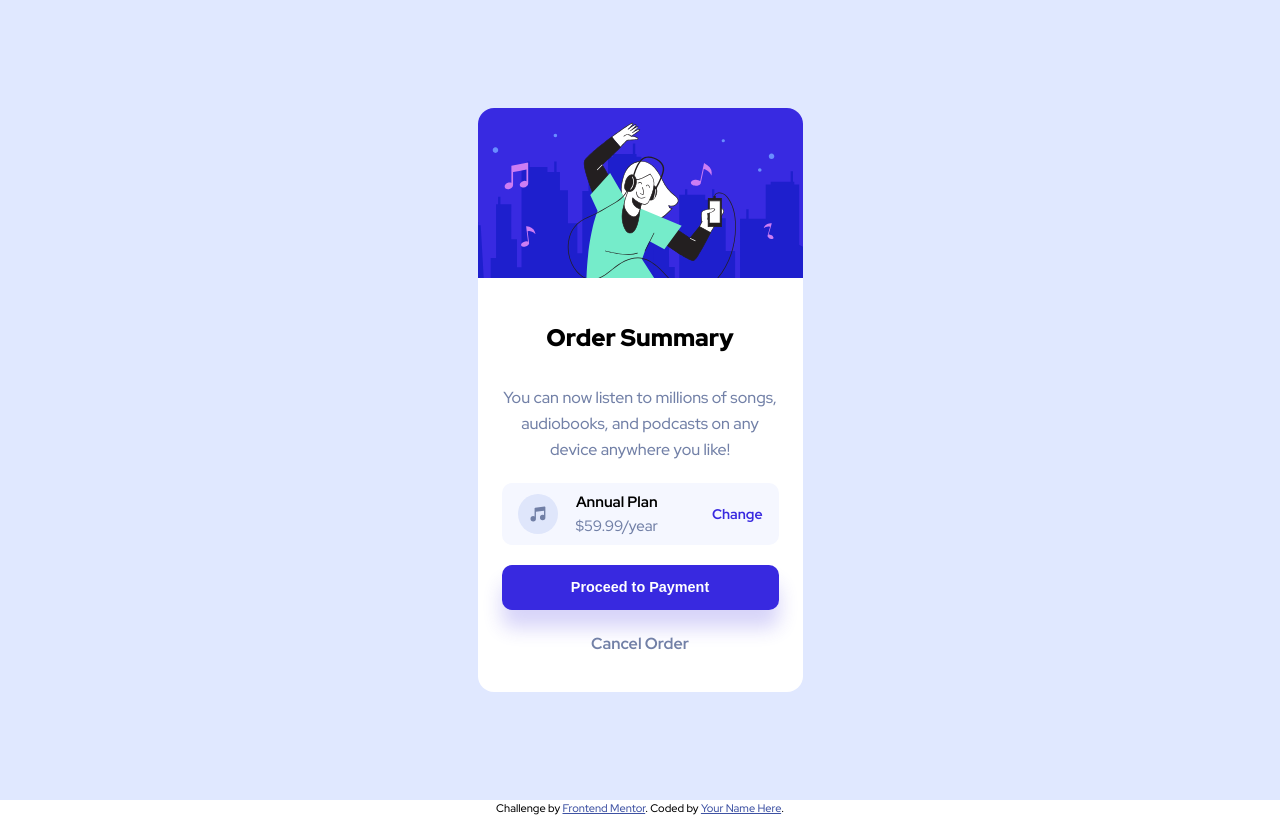
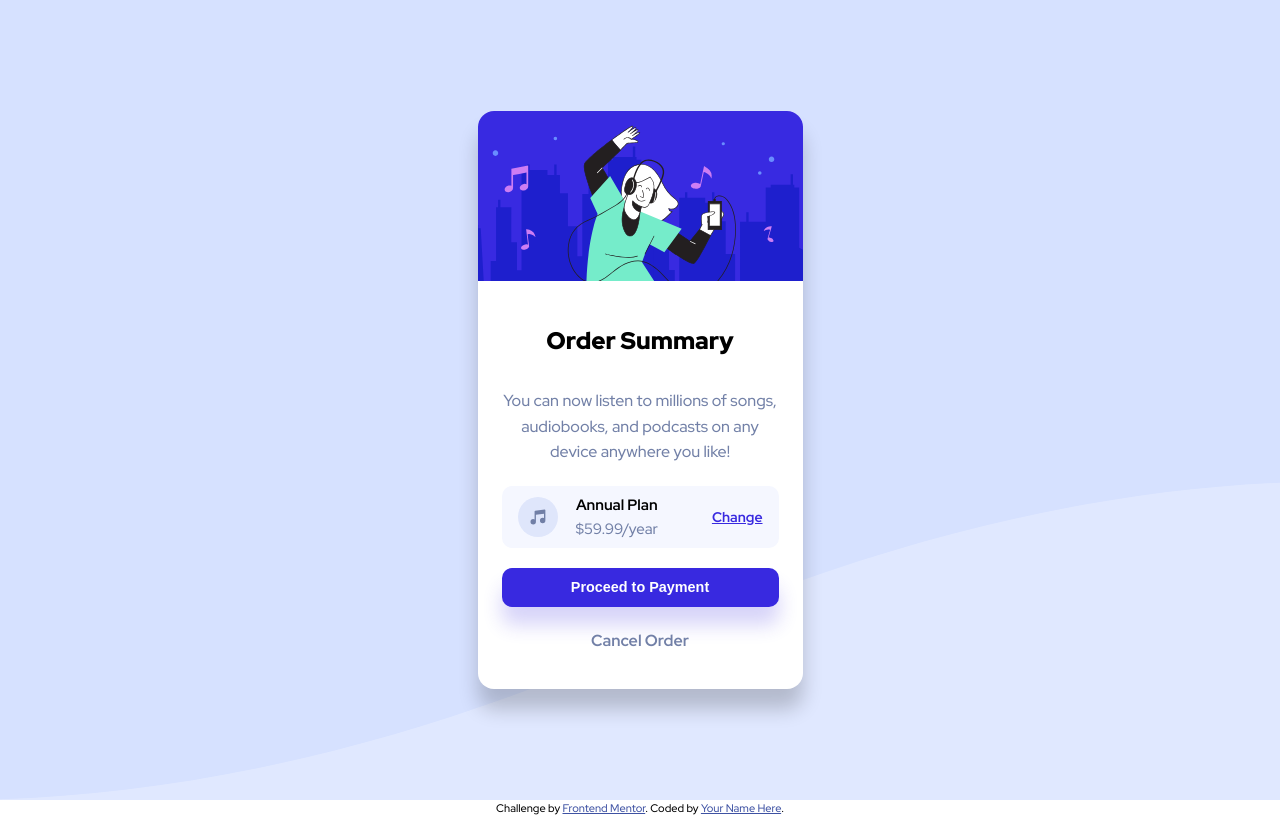
Before and after one commit to seakr1948/order-summary-component, a plain HTML site: page index.html in a window 1280 px wide. Drawn offline with Linux system fonts and the light colour scheme.

Commit message:
Finished component

```diff
--- a/style.css
+++ b/style.css
@@ -48,23 +48,28 @@ img {
 }
 
 .container{
-    /* background: url('./images/pattern-background-mobile.svg'); */
+
+    justify-content: center;
+    align-items: center;
+
+    background-image: url("./images/pattern-background-mobile.svg");
+    background-color: var(--pale-blue);
     background-repeat: no-repeat;
+    background-position: center;
     background-size: cover;
 
-    flex-direction: column;
-    justify-content: center;
-    align-items: center;
-    background-color: var(--pale-blue);
-    background-blend-mode: screen;
+
+    mix-blend-mode: multiply;
+
+
     width: 100%;
     height: 100vh;
 }
 
-@media (min-width: 375px){
+@media (min-width: 1440px) {
     .container{
-        /* background: url('./images/pattern-background-desktop.svg'); */
-        background-repeat: no-repeat;
+        background-image: url('./images/pattern-background-desktop.svg');
+        background-color: var(--pale-blue);
     }
 }
 
@@ -75,7 +80,7 @@ img {
     width: 325px;
     background-color: white;
     border-radius: 1em;
-
+    box-shadow: 0 20px 20px 0 hsla(0, 0%, 0%, 0.2);
 }
 
 .card img{
@@ -109,6 +114,10 @@ img {
     color: var(--Desaturated-blue);
     font-weight: 700;
 }
+
+.card-content a:hover{
+    color: black;
+}
 /* Plan and pricing */
 
 .plan-container{
@@ -137,8 +146,13 @@ img {
 }
 
 .plan-container a{
+    text-decoration: underline;
     font-weight: bold;
     color: var(--bright-blue);
+}
+
+.plan-container a:hover{
+    color: hsl(245, 80%, 67%);
 }
 
 .plan-description{
@@ -158,7 +172,7 @@ img {
 /* Button styling */
 
 .btn{
-    padding: 1em;
+    padding: 0.8em;
     outline: none;
     border: none;
     background-color: var(--bright-blue);
@@ -168,3 +182,7 @@ img {
     border-radius: 10px;
     box-shadow: 0 18px 19px 0px hsla(245, 75%, 52%, 0.2);
 }
+
+.btn:hover{
+    background-color: hsl(245, 80%, 67%);
+}
```
